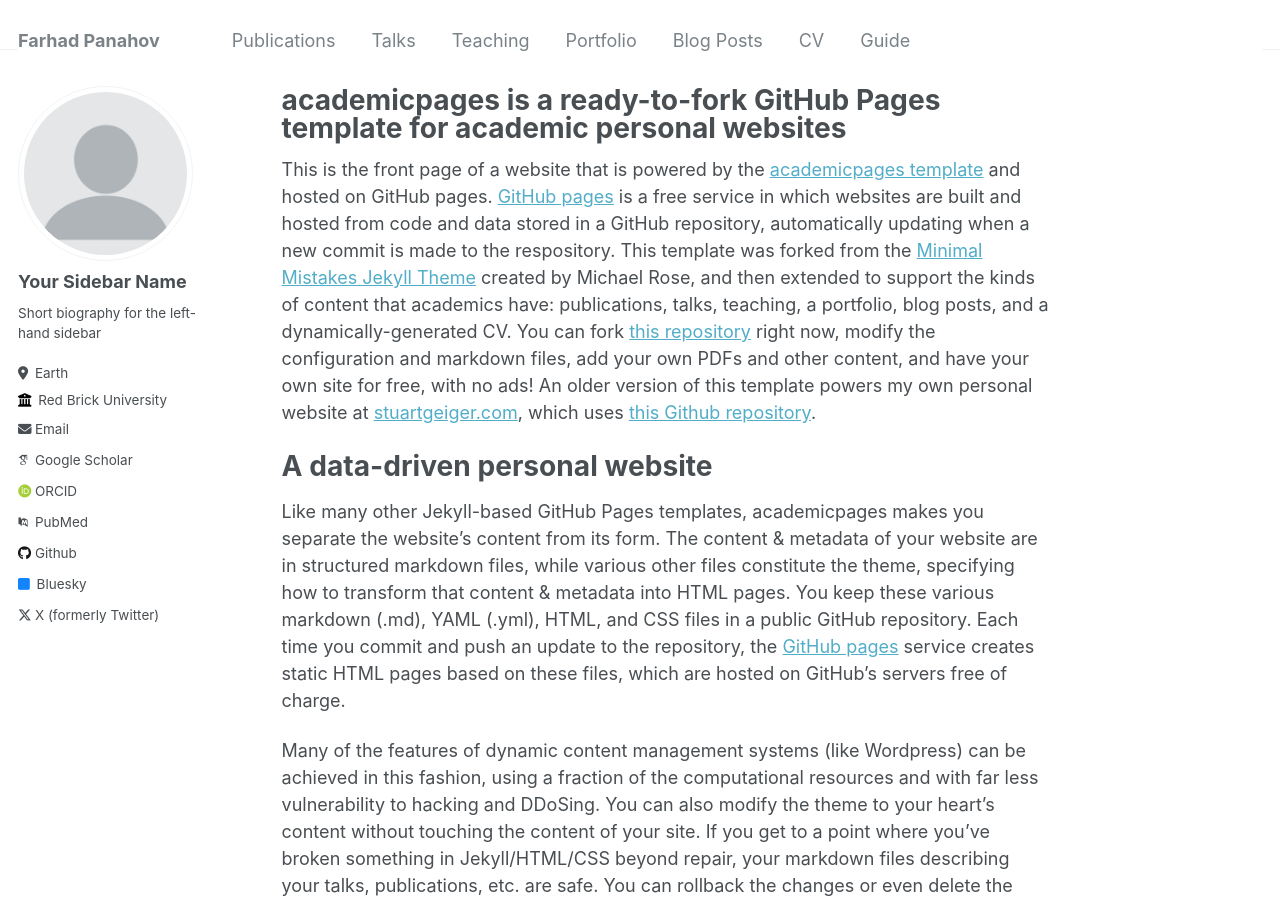
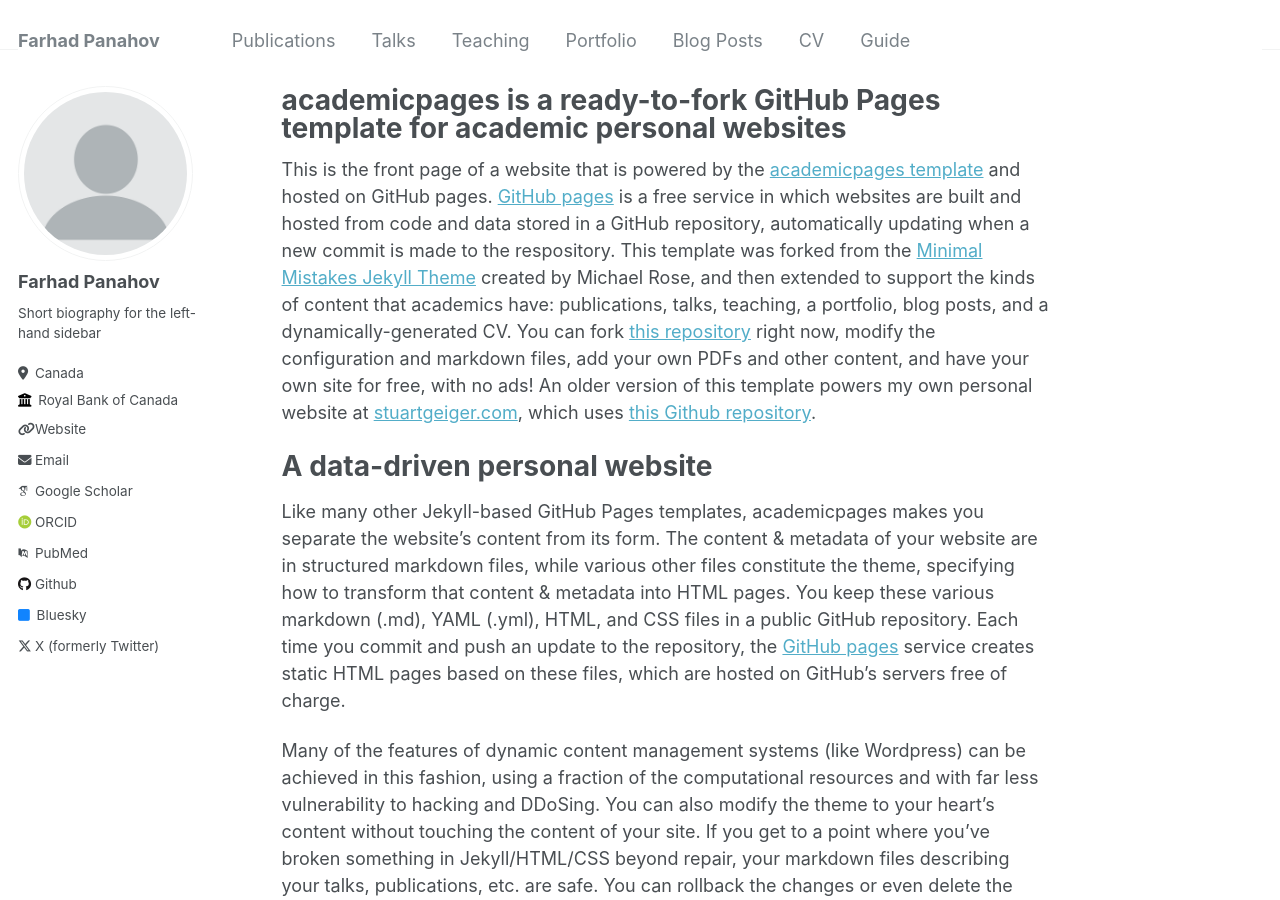
Before and after one commit to panahovf/panahovf.github.io, a Jekyll site: the page built from _pages/about.md, in a window 1280 px wide and 900 px high. Built offline with Jekyll 4.4.1, drawn with Linux system fonts in a browser that asks for light colours; some web fonts are replaced.

Commit message:
Update _config.yml

```diff
--- a/_config.yml
+++ b/_config.yml
@@ -12,9 +12,9 @@ title                    : "Farhad Panahov"
 title_separator          : "-"
 name                     : &name "Farhad Panahov"
 description              : &description "personal description"
-url                      : https://academicpages.github.io # the base hostname & protocol for your site e.g. "https://mmistakes.github.io"
+url                      : https://panahovf.github.io # the base hostname & protocol for your site e.g. "https://mmistakes.github.io"
 baseurl                  : "" # the subpath of your site, e.g. "/blog"
-repository               : "academicpages/academicpages.github.io"
+repository               : "panahovf/panahovf.github.io"
 
 # Site Author - The following control what appear as part of the author content on the side bar.
 #               If a field is blank the icon and link will not appear, otherwise it will be shown.
@@ -22,13 +22,13 @@ repository               : "academicpages/academicpages.github.io"
 author:
   # Biographic information
   avatar           : "profile.png"
-  name             : "Your Sidebar Name"
-  pronouns         : # example: "she/her"
+  name             : "Farhad Panahov"
+  pronouns         : # example: "he/him"
   bio              : "Short biography for the left-hand sidebar"
-  location         : "Earth"
-  employer         : "Red Brick University"
-  uri              : # URL
-  email            : "none@example.org"
+  location         : "Canada"
+  employer         : "Royal Bank of Canada"
+  uri              : "https://www.linkedin.com/in/panahov/"
+  email            : "panahovf93@gmail.com"
 
   # Academic websites
   arxiv            : # URL - Update with the correct link to your profile
```
